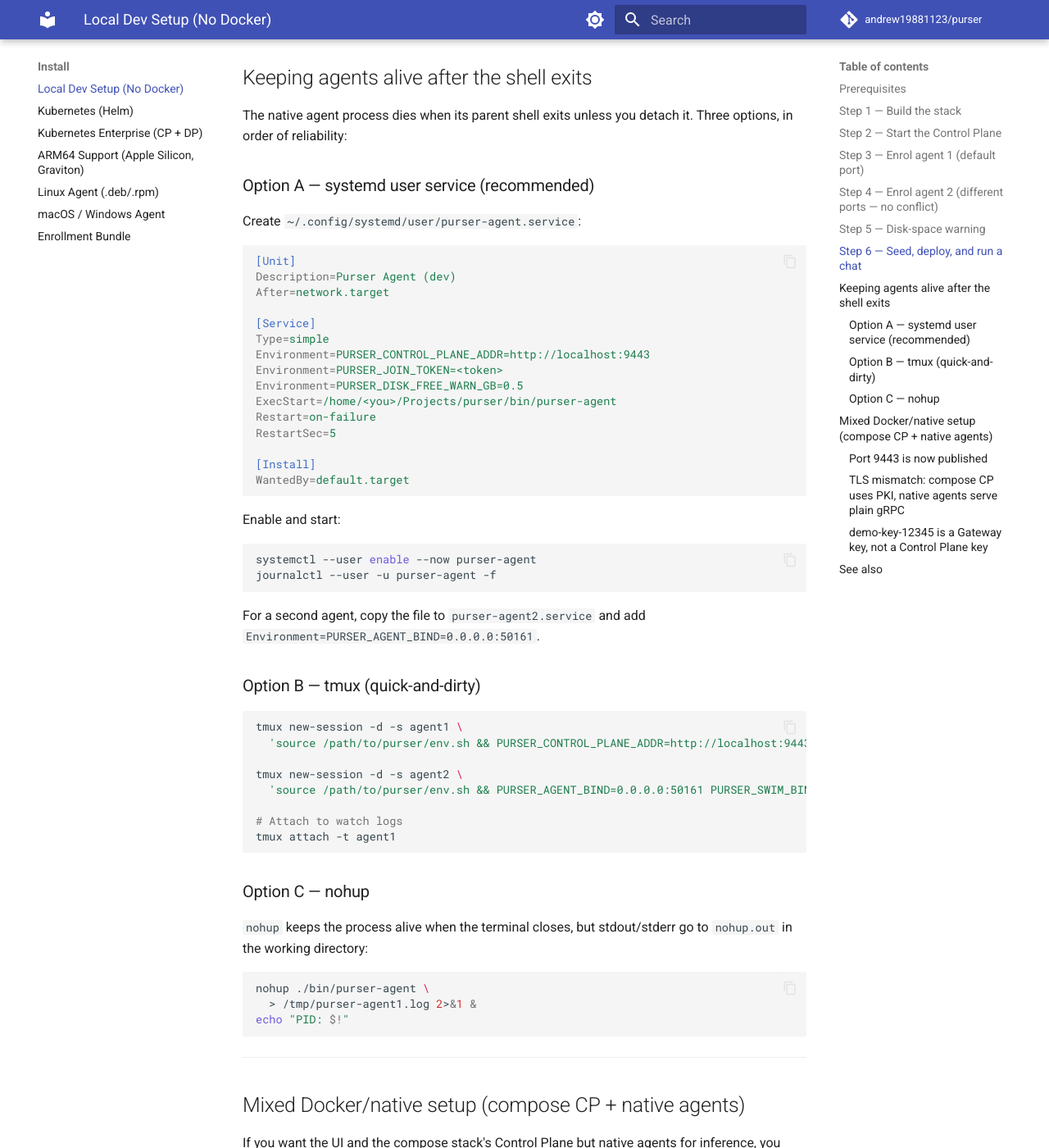
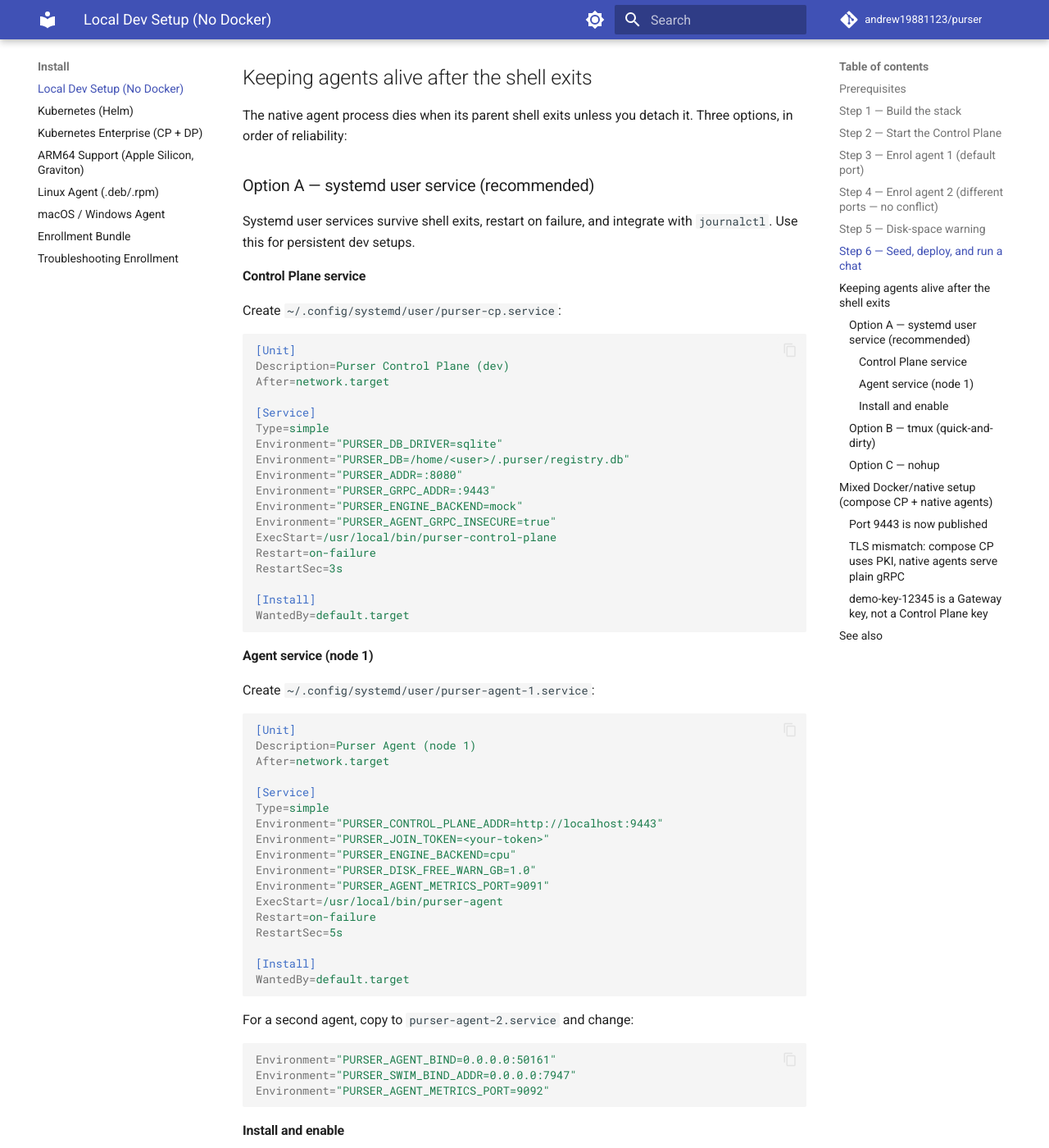
Before and after one commit to andrew19881123/purser, an MkDocs documentation site: the page built from website/docs/install/local-dev.md, in a window 1280 px wide and 1400 px high, scrolled down 3543 px. Shown: the whole window at 82% size. Built offline with MkDocs 1.6.1 and Material for MkDocs 9.7.7, drawn with Linux system fonts in a browser that asks for light colours; comment, search, counter and statistics services are not loaded; some of the changed text lies outside the part shown.

Commit message:
docs: troubleshoot enrollment, SQLite/Postgres guidance, systemd units
- website/docs/install/troubleshoot-enrollment.md (new): all enrollment
  failure modes with causes and fixes — DEGRADED disk, port 9443, TLS
  mismatch, port conflicts, SIGHUP, expired tokens, PENDING deployments,
  DECOMMISSIONED nodes
- website/docs/operations/database.md: dev guidance table (which driver
  for which environment) + v0.6 PostgreSQL schema compat warning
- website/docs/install/local-dev.md (new in this branch): full native
  setup guide with systemd user services for CP and agents, plus
  improved tmux/nohup options and mixed Docker/native section
- website/mkdocs.yml: add local-dev.md and troubleshoot-enrollment.md
  to Install nav

Co-Authored-By: Claude <noreply@anthropic.com>
Signed-off-by: andrew19881123 <andrew19881123@gmail.com>

````diff
--- a/website/docs/install/local-dev.md
+++ b/website/docs/install/local-dev.md
@@ -162,35 +162,89 @@ Three options, in order of reliability:
 
 ### Option A — systemd user service (recommended)
 
-Create `~/.config/systemd/user/purser-agent.service`:
+Systemd user services survive shell exits, restart on failure, and integrate
+with `journalctl`. Use this for persistent dev setups.
+
+#### Control Plane service
+
+Create `~/.config/systemd/user/purser-cp.service`:
 
 ```ini
 [Unit]
-Description=Purser Agent (dev)
+Description=Purser Control Plane (dev)
 After=network.target
 
 [Service]
 Type=simple
-Environment=PURSER_CONTROL_PLANE_ADDR=http://localhost:9443
-Environment=PURSER_JOIN_TOKEN=<token>
-Environment=PURSER_DISK_FREE_WARN_GB=0.5
-ExecStart=/home/<you>/Projects/purser/bin/purser-agent
+Environment="PURSER_DB_DRIVER=sqlite"
+Environment="PURSER_DB=/home/<user>/.purser/registry.db"
+Environment="PURSER_ADDR=:8080"
+Environment="PURSER_GRPC_ADDR=:9443"
+Environment="PURSER_ENGINE_BACKEND=mock"
+Environment="PURSER_AGENT_GRPC_INSECURE=true"
+ExecStart=/usr/local/bin/purser-control-plane
 Restart=on-failure
-RestartSec=5
+RestartSec=3s
 
 [Install]
 WantedBy=default.target
 ```
 
-Enable and start:
+#### Agent service (node 1)
+
+Create `~/.config/systemd/user/purser-agent-1.service`:
+
+```ini
+[Unit]
+Description=Purser Agent (node 1)
+After=network.target
+
+[Service]
+Type=simple
+Environment="PURSER_CONTROL_PLANE_ADDR=http://localhost:9443"
+Environment="PURSER_JOIN_TOKEN=<your-token>"
+Environment="PURSER_ENGINE_BACKEND=cpu"
+Environment="PURSER_DISK_FREE_WARN_GB=1.0"
+Environment="PURSER_AGENT_METRICS_PORT=9091"
+ExecStart=/usr/local/bin/purser-agent
+Restart=on-failure
+RestartSec=5s
+
+[Install]
+WantedBy=default.target
+```
+
+For a second agent, copy to `purser-agent-2.service` and change:
+
+```ini
+Environment="PURSER_AGENT_BIND=0.0.0.0:50161"
+Environment="PURSER_SWIM_BIND_ADDR=0.0.0.0:7947"
+Environment="PURSER_AGENT_METRICS_PORT=9092"
+```
+
+#### Install and enable
 
 ```bash
-systemctl --user enable --now purser-agent
-journalctl --user -u purser-agent -f
+# Create the directory if it doesn't exist
+mkdir -p ~/.config/systemd/user
+
+# Reload unit files after creating or editing service files
+systemctl --user daemon-reload
+
+# Enable and start
+systemctl --user enable --now purser-cp
+systemctl --user enable --now purser-agent-1
+
+# Check status
+systemctl --user status purser-cp
+systemctl --user status purser-agent-1
+
+# Follow logs
+journalctl --user -u purser-agent-1 -f
 ```
 
-For a second agent, copy the file to `purser-agent2.service` and add
-`Environment=PURSER_AGENT_BIND=0.0.0.0:50161`.
+!!! tip "Token rotation with systemd"
+    Join tokens expire. When you mint a new token, update `Environment="PURSER_JOIN_TOKEN=<new-token>"` in the service file, then run `systemctl --user daemon-reload && systemctl --user restart purser-agent-1`.
 
 ### Option B — tmux (quick-and-dirty)
 
@@ -275,7 +329,7 @@ yourself via `POST /api/v1/apikeys`.
 
 ## See also
 
+- [Troubleshooting Agent Enrollment](troubleshoot-enrollment.md) — all enrollment failure modes
 - [Linux Agent (.deb/.rpm)](linux-agent.md) — fleet installation guide
 - [Multi-Node Inference](../getting-started/multi-node-inference.md) — GPU pipeline across multiple machines
 - [Environment Variables Reference](../configuration/env-vars.md) — all knobs
-- [CPU-only Inference](../getting-started/cpu-inference.md) — run without a GPU
--- a/website/mkdocs.yml
+++ b/website/mkdocs.yml
@@ -75,6 +75,7 @@ nav:
     - Linux Agent (.deb/.rpm): install/linux-agent.md
     - macOS / Windows Agent: install/macos-windows.md
     - Enrollment Bundle: install/enrollment-bundle.md
+    - Troubleshooting Enrollment: install/troubleshoot-enrollment.md
   - Configuration:
     - purser.yaml (Declarative Config): configuration/purser-yaml.md
     - API Key Lifecycle: configuration/api-keys.md
````
Also changed, not shown: website/docs/install/troubleshoot-enrollment.md (added, +277 -0 lines), website/docs/operations/database.md (+14 -0 lines).
